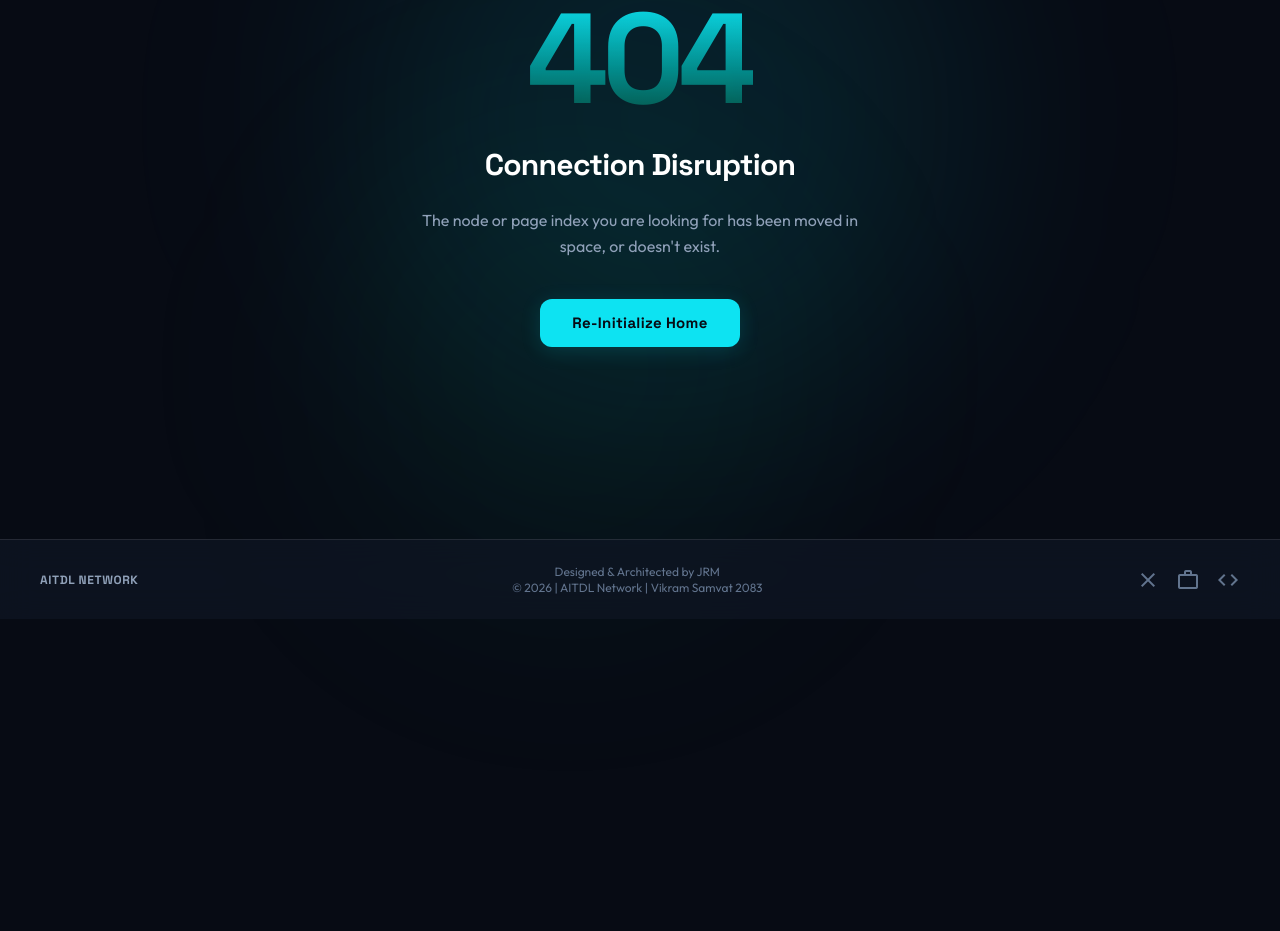
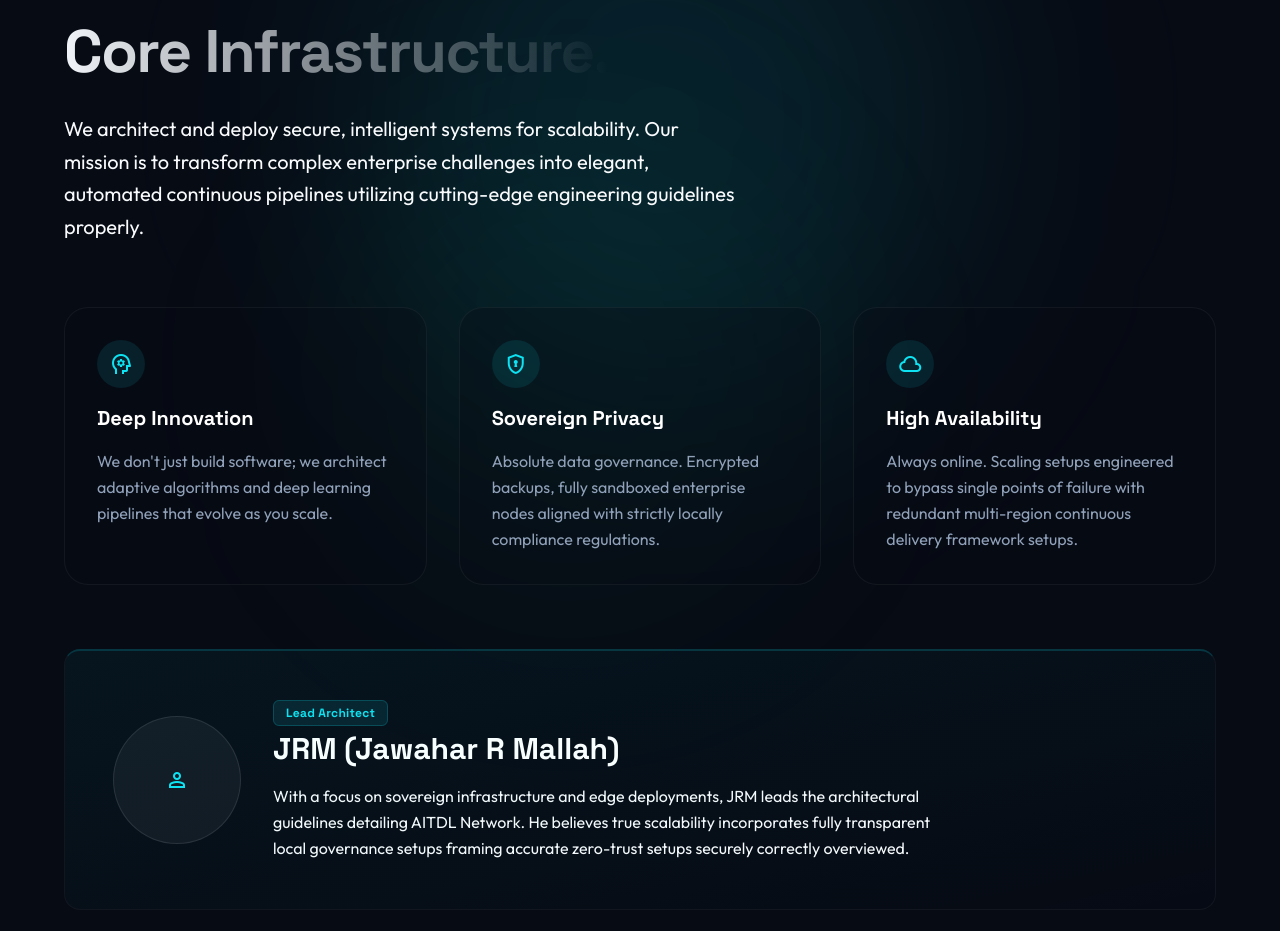
Before and after one commit to aitdlnetwork/aitdlNetwork, a Next.js app in the folder frontend/: page /about in a window 1280 px wide. Before the commit this address had no page. Shown: the part 181-1112 px from the top of the page. Before the commit the page ends 800 px from the top, so only its background shows below. Built offline with nearby package versions, Linux system fonts and the light colour scheme.

Commit message:
feat: implement static About Us page and update Header links

```diff
--- /dev/null
+++ b/frontend/src/app/about/page.tsx
@@ -0,0 +1,73 @@
+// AITDL Network © 2026 | Vikram Samvat 2083
+// Designed & Architected by JRM
+
+import React from 'react';
+
+export default function About() {
+  const values = [
+    {
+      title: "Deep Innovation",
+      description: "We don't just build software; we architect adaptive algorithms and deep learning pipelines that evolve as you scale.",
+      icon: "psychology"
+    },
+    {
+      title: "Sovereign Privacy",
+      description: "Absolute data governance. Encrypted backups, fully sandboxed enterprise nodes aligned with strictly locally compliance regulations.",
+      icon: "encrypted"
+    },
+    {
+      title: "High Availability",
+      description: "Always online. Scaling setups engineered to bypass single points of failure with redundant multi-region continuous delivery framework setups.",
+      icon: "cloud"
+    }
+  ];
+
+  return (
+    <div className="flex-1 w-full max-w-[1200px] mx-auto px-6 py-12 flex flex-col justify-center z-10 relative animate-fade-in">
+      {/* Short Intro Header */}
+      <div className="flex flex-col gap-6 max-w-2xl mb-16">
+        <h1 className="text-white font-display text-4xl md:text-5xl lg:text-6xl font-bold leading-tight tracking-tight">
+          AI-First. <br />
+          <span className="text-transparent bg-clip-text bg-gradient-to-r from-slate-100 to-muted">Core Infrastructure.</span>
+        </h1>
+        <p className="text-muted text-lg md:text-xl font-body leading-relaxed">
+          We architect and deploy secure, intelligent systems for scalability. Our mission is to transform complex enterprise challenges into elegant, automated continuous pipelines utilizing cutting-edge engineering guidelines properly.
+        </p>
+      </div>
+
+      {/* Core Values Grid */}
+      <div className="grid grid-cols-1 md:grid-cols-3 gap-8 mb-16">
+        {values.map((val, idx) => (
+          <div key={idx} className="glass-card p-8 rounded-xl flex flex-col gap-4 border border-white/5 bg-background-dark/30 hover:border-primary/30 transition-all duration-300">
+            <div className="size-12 rounded-xl bg-primary/10 flex items-center justify-center text-primary">
+              <span className="material-symbols-outlined text-2xl">{val.icon}</span>
+            </div>
+            <h3 className="font-display font-bold text-xl text-white">{val.title}</h3>
+            <p className="text-slate-400 text-sm md:text-base leading-relaxed">
+              {val.description}
+            </p>
+          </div>
+        ))}
+      </div>
+
+      {/* Founder / Architect Profile */}
+      <div className="glass-card p-8 md:p-12 rounded-2xl border-t-2 border-t-primary/20 bg-background-dark/50 flex flex-col md:flex-row items-center gap-8 mb-12 relative overflow-hidden">
+        <div className="absolute inset-0 bg-gradient-to-br from-primary/5 to-transparent pointer-events-none"></div>
+        <div className="w-24 h-24 md:w-32 md:h-32 rounded-full overflow-hidden bg-white/5 border border-white/10 flex items-center justify-center flex-shrink-0 text-primary">
+          <span className="material-symbols-outlined text-5xl">person</span>
+        </div>
+        <div className="flex flex-col gap-4">
+          <div>
+            <span className="px-3 py-1 rounded-md bg-primary/10 border border-primary/20 text-primary text-xs font-display font-bold tracking-wide">
+              Lead Architect
+            </span>
+            <h2 className="text-white font-display text-2xl md:text-3xl font-bold mt-2">JRM (Jawahar R Mallah)</h2>
+          </div>
+          <p className="text-muted text-sm md:text-base leading-relaxed max-w-2xl font-body">
+            With a focus on sovereign infrastructure and edge deployments, JRM leads the architectural guidelines detailing AITDL Network. He believes true scalability incorporates fully transparent local governance setups framing accurate zero-trust setups securely correctly overviewed.
+          </p>
+        </div>
+      </div>
+    </div>
+  );
+}
--- a/frontend/src/components/Header.tsx
+++ b/frontend/src/components/Header.tsx
@@ -39,6 +39,7 @@ export default function Header() {
         <div className="hidden md:flex items-center gap-8">
           <Link href="/services" className="text-sm font-medium text-text-muted hover:text-primary transition-colors">Services</Link>
           <Link href="/portfolio" className="text-sm font-medium text-text-muted hover:text-primary transition-colors">Portfolio</Link>
+          <Link href="/about" className="text-sm font-medium text-text-muted hover:text-primary transition-colors">About</Link>
           <Link href="/contact" className="text-sm font-medium text-text-muted hover:text-primary transition-colors">Contact</Link>
           <Link href="/contact" className="btn-primary flex items-center justify-center h-10 px-5 rounded-lg bg-primary text-background-dark font-display font-semibold text-[14px]">Get Free Demo</Link>
         </div>
@@ -59,6 +60,7 @@ export default function Header() {
         <div className="md:hidden absolute top-[72px] left-0 right-0 glass-nav border-t border-white/5 py-4 px-6 flex flex-col gap-4 shadow-xl">
           <Link href="/services" onClick={() => setIsMobileMenuOpen(false)} className="text-base font-medium text-text-primary py-2">Services</Link>
           <Link href="/portfolio" onClick={() => setIsMobileMenuOpen(false)} className="text-base font-medium text-text-primary py-2">Portfolio</Link>
+          <Link href="/about" onClick={() => setIsMobileMenuOpen(false)} className="text-base font-medium text-text-primary py-2">About</Link>
           <Link href="/contact" onClick={() => setIsMobileMenuOpen(false)} className="text-base font-medium text-text-primary py-2">Contact</Link>
           <Link href="/contact" onClick={() => setIsMobileMenuOpen(false)} className="btn-primary flex items-center justify-center h-12 w-full rounded-lg bg-primary text-background-dark font-display font-semibold text-[15px] mt-2">Get Free Demo</Link>
         </div>
```
Also changed, not shown: frontend/public/robots.txt (added), 1 other file (tests, documents, lock files or other folders).
